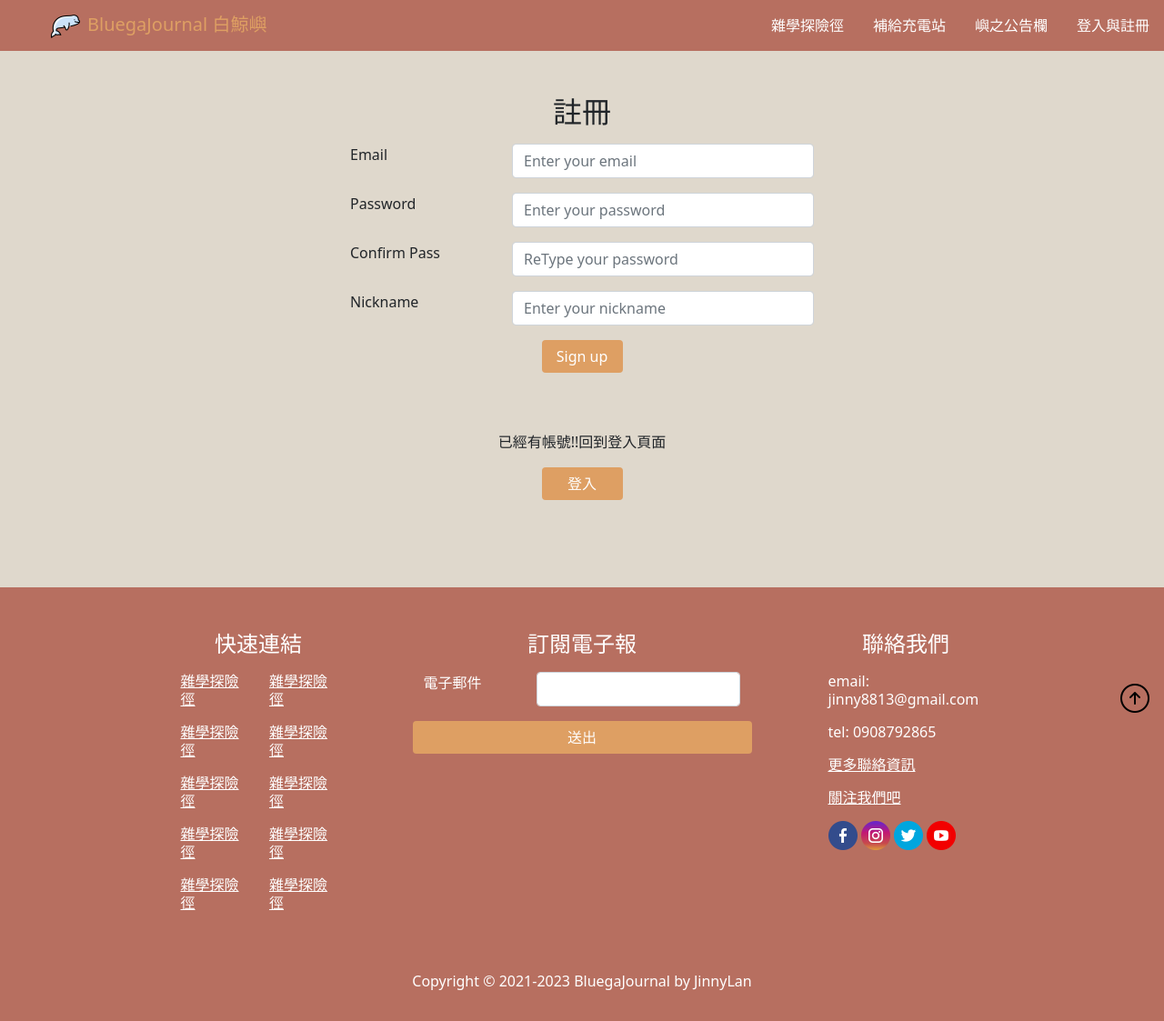
After one commit to jinny8813/myproject2_ci4, a CodeIgniter 4 app: the page made by app/Views/pages/register.php in a window 1280 px wide. The commit adds this page. Shown: the whole page at 91% size. Run offline with PHP 8.4 and a stand-in for CodeIgniter, Linux system fonts and the light colour scheme; the template is opened without the code that fills it, so the values that code supplies are empty; some libraries are stand-ins or nearby versions.

Commit message:
register

```diff
--- a/app/Config/App.php
+++ b/app/Config/App.php
@@ -47,7 +47,7 @@ class App extends BaseConfig
      * something else. If you are using mod_rewrite to remove the page set this
      * variable so that it is blank.
      */
-    public string $indexPage = 'index.php';
+    public string $indexPage = '';
 
     /**
      * --------------------------------------------------------------------------
--- a/app/Models/UserModel.php
+++ b/app/Models/UserModel.php
@@ -5,12 +5,12 @@ use CodeIgniter\Model;
 class UserModel extends Model
 {
     protected $table = 'users';
-    protected $allowedFields = ['email', 'password'];
+    protected $allowedFields = ['email', 'password','nickname'];
 
     public function getMember($email,$password)
     {
         $memberData = $this->asArray()
-                            ->where(['email' => $email,'password' => sha1($password)])
+                            ->where(['email' => $email,'password' =>$password])
                             //->where(['account' => $account,'password' => $password])
                             ->first();
 
--- a/app/Views/layouts/nav.php
+++ b/app/Views/layouts/nav.php
@@ -40,7 +40,7 @@
         <a class="nav-link py-3" href="<?php echo site_url('User/board') ?>">嶼之公告欄</a>
         </li>
         <li class="nav-item ">
-        <a class="nav-link py-3" href="<?= isset($this->memberData)? base_url('User/personal'):base_url('User/login')?>"><?= isset($this->memberData)? esc('我的筆記本'):'登入與註冊'?></a>
+        <a class="nav-link py-3" href="<?= isset($nickname)? base_url('User/personal'):base_url('User/login')?>"><?= isset($nickname)? '我的筆記本':'登入與註冊'?></a>
         </li>
       </ul>
     </nav>
--- a/app/Views/pages/login.php
+++ b/app/Views/pages/login.php
@@ -49,7 +49,7 @@
                 ?>
             <div class="text-center row justify-content-center py-5">
                 <p class="text-center col-12">還沒有帳號嗎?現在就註冊一個吧!</p>
-                <a href="./register.php" class="btn btn-primary col-2">註冊</a>
+                <a href="<?php echo base_url('User/register') ?>" class="btn btn-primary col-2">註冊</a>
             </div>
         </div>
         </div>
--- /dev/null
+++ b/app/Views/pages/register.php
@@ -0,0 +1,62 @@
+<?= $this->extend("layouts/template")?>
+<?= $this->section('content')?>
+    <section class="bg_two">
+        <div class="container p-5">
+            <div class="row justify-content-center">
+                <div class="col-6">
+                    <h2 class="text-center mb-3">註冊</h2>
+
+                    <form action="<?= base_url("User/doRegister")?>" method="post">
+                        <div class="form-group row mb-3">
+                            <div class="col-4">
+                                <label for="email">Email</label>
+                            </div>
+                            <div class="col-8">
+                                <input type="email" name="email" class="form-control" placeholder="Enter your email">
+                            </div>
+                        </div>
+                        <div class="form-group row mb-3">
+                            <div class="col-4">
+                                <label for="password">Password</label>
+                            </div>
+                            <div class="col-8">
+                                <input type="password" name="password" class="form-control" placeholder="Enter your password">
+                            </div>
+                        </div>
+                        <div class="form-group row mb-3">
+                            <div class="col-4">
+                                <label for="cpassword">Confirm Pass</label>
+                            </div>
+                            <div class="col-8">
+                                <input type="password" name="cpassword" class="form-control" placeholder="ReType your password">
+                            </div>
+                        </div>
+                        <div class="form-group row mb-3">
+                            <div class="col-4">
+                                <label for="nickname">Nickname</label>
+                            </div>
+                            <div class="col-8">
+                                <input type="text" name="nickname" class="form-control" placeholder="Enter your nickname">
+                            </div>
+                        </div>
+                        <div class="row mb-3  justify-content-center">
+                            <button type="submit" name="submit" class="btn btn-primary col-2">Sign up</button>
+                        </div>
+                    </form>
+
+                    <?php
+                    if(isset($error_messages)){
+                        echo '<div class="alert alert-danger">' . esc($error_messages) . '</div>';
+                    }
+                    ?>
+
+                    <div class="text-center row justify-content-center py-5">
+                        <p class="text-center col-12">已經有帳號!!回到登入頁面</p>
+                        <a href="<?php echo base_url('User/login') ?>" class="btn btn-primary col-2">登入</a>
+                    </div>
+
+                </div>
+            </div>
+        </div>
+    </section>
+<?= $this->endSection()?>
```
Also changed, not shown: app/Controllers/User.php (+78 -7 lines), app/Views/pages/personal.php (+2 -5 lines).
